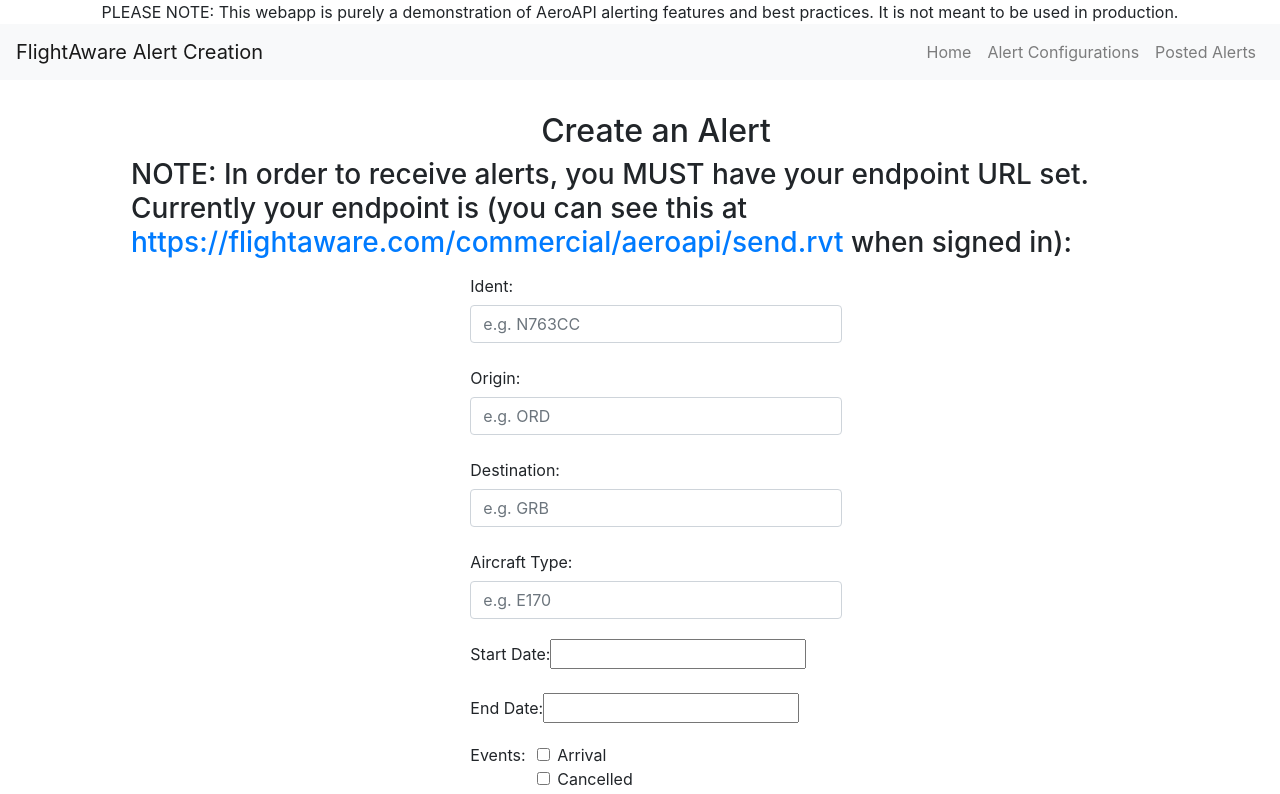
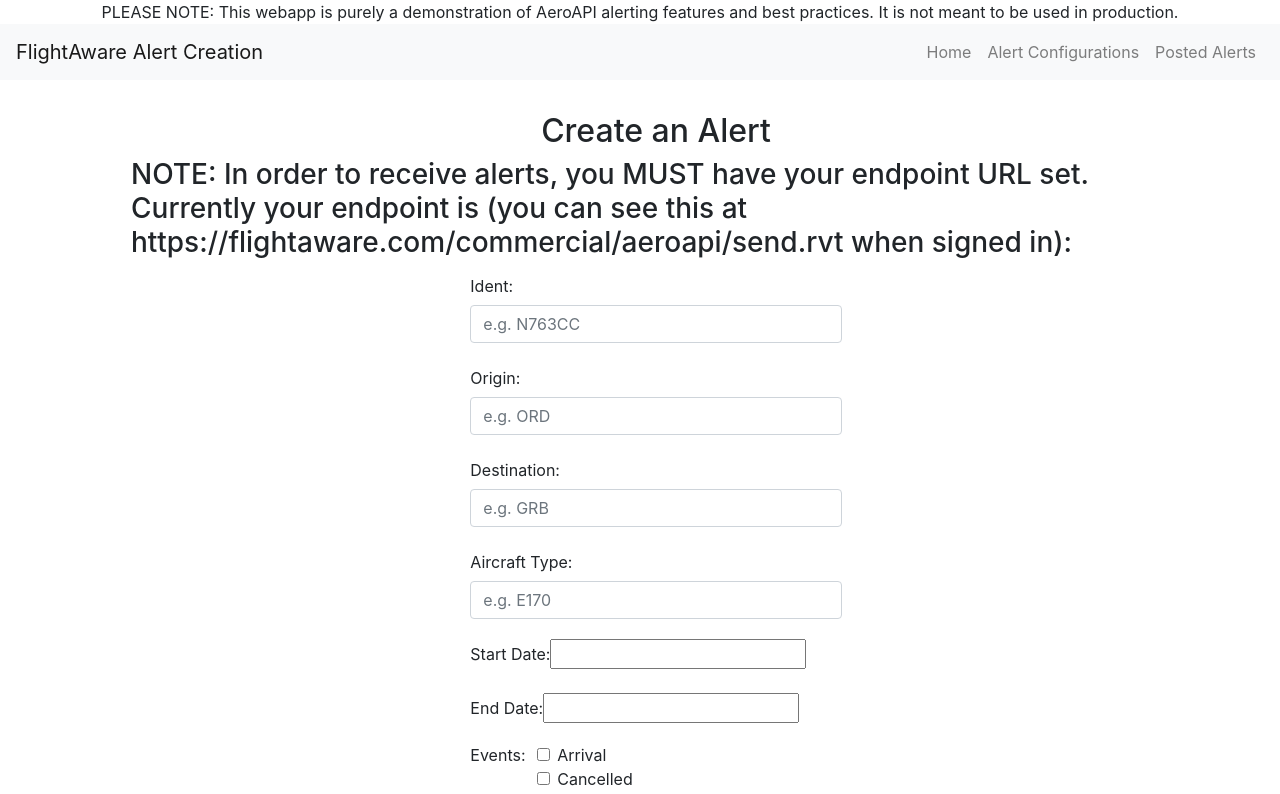
Before and after one commit to flightaware/alerts_frontend, a React (Create React App) app in the folder client/: page / in a window 1280 px wide. Shown: the top 794 px of the page. Built offline with nearby package versions, Linux system fonts and the light colour scheme; no server answers; the HTML template or start-up script is replaced by a standard one.

Commit message:
Remove Link From Push Testing URL
BCK-7183

```diff
--- a/client/src/components/CreateAlert.js
+++ b/client/src/components/CreateAlert.js
@@ -201,8 +201,7 @@
                     <h2>Create an Alert</h2>
                     <h3>
                         NOTE: In order to receive alerts, you MUST have your endpoint URL set.
-                        Currently your endpoint is (you can see this at <a
-                        href="https://flightaware.com/commercial/aeroapi/send.rvt">https://flightaware.com/commercial/aeroapi/send.rvt</a> when
+                        Currently your endpoint is (you can see this at https://flightaware.com/commercial/aeroapi/send.rvt when
                         signed in): {this.state.endpoint}
                     </h3>
                     <form onSubmit={this.handleSubmit}>
```
